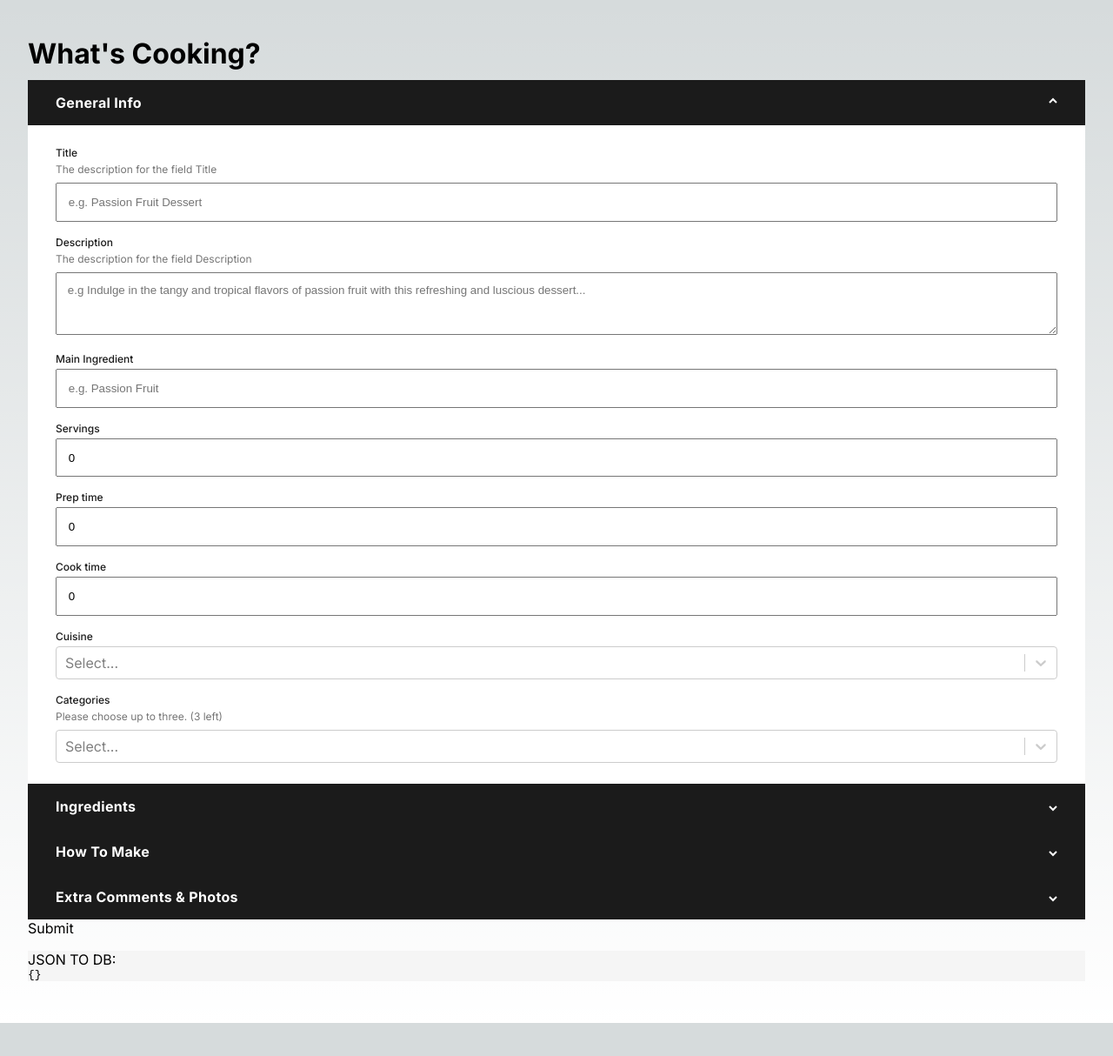
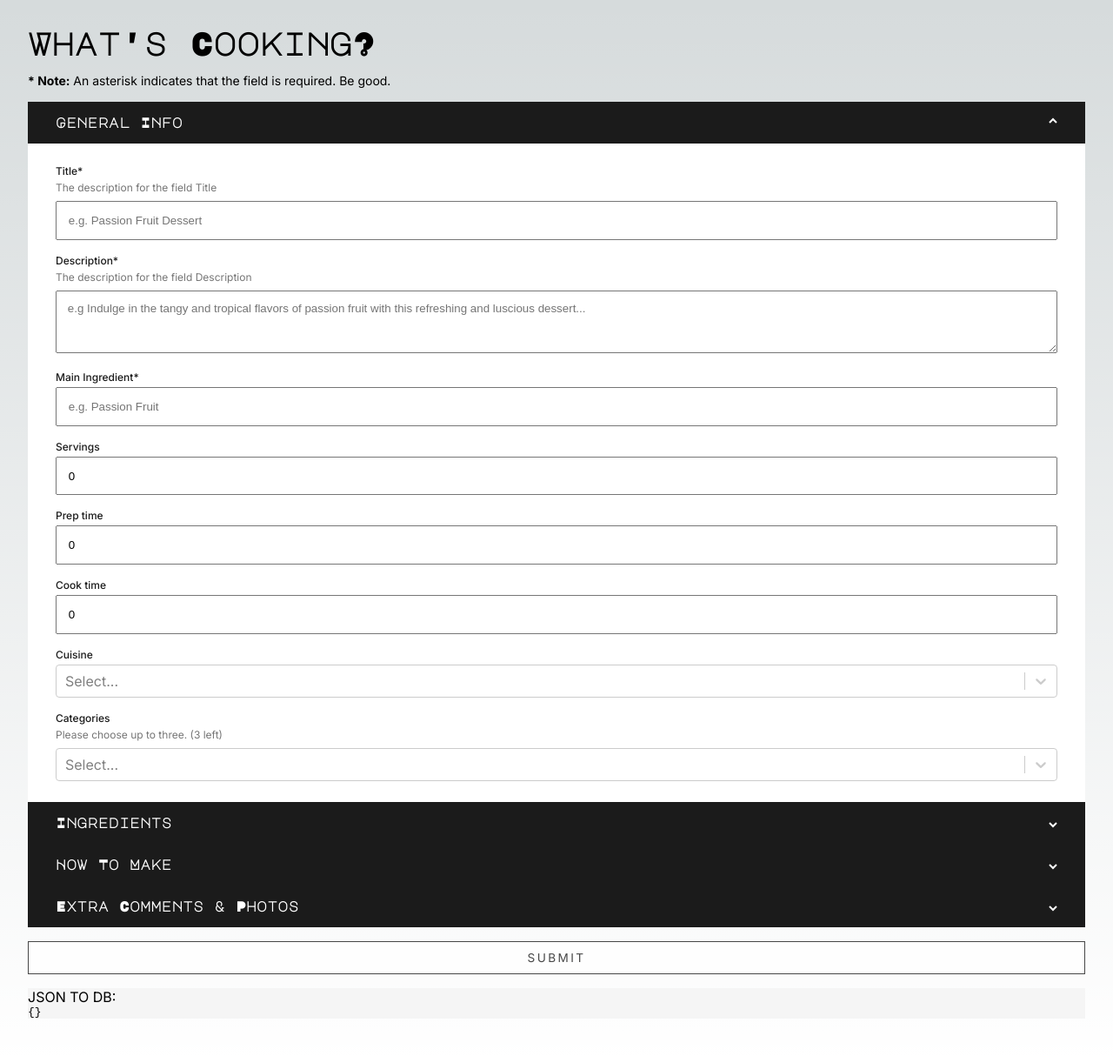
Before and after one commit to tatsOre/cookbook-v2, a Next.js app: page /new in a window 1280 px wide. Shown: the top 1214 px of the page at 87% size. Before the commit the page ends 1176 px from the top, so only its background shows below. Built offline with nearby package versions, Linux system fonts and the light colour scheme.

Commit message:
Added styles for Inputs, Button, disabled Recipe form button when form is invalid, fix classes names

```diff
--- a/src/components/Accordion/Accordion.module.scss
+++ b/src/components/Accordion/Accordion.module.scss
@@ -11,6 +11,9 @@
     padding: 1rem 2rem;
     display: flex;
     justify-content: space-between;
+    /** update: */
+    font-family: v.$font-accent;
+    font-size: 1rem;
     font-weight: bold;
     letter-spacing: 0.02rem;
 }
--- a/src/components/Button/Button.module.scss
+++ b/src/components/Button/Button.module.scss
@@ -1,27 +1,8 @@
-//@use '../../shared/variables' as v;
-@use "sass:map";
+@use '../../styles/Variables.module.scss' as v;
 
+$button-border-radius: 0px;
 
-$color-base: rgb(232, 132, 232);
-$color-accent: grey;
-
-
-
-
-
-// define accent color, por primary button avoid negative buttons
-// https://makeitclear.com/ux-ui-tips-a-guide-to-creating-buttons/#:~:text=Studies%20by%20the%20MIT%20Touch,the%20average%20size%20of%20fingertips.
-
-// primary action
-// secondary action
-$color-medium-grey: grey;
-$button-border-radius: 2px;
-$button-border-color: blue;
-$button-text-color: blue;
-$button-background-color: lightblue;
-$color-white: white;
-$color-secondary-purple: purple;
-
+/** Unstyled Buttons: **/
 .button {
     --webkit-appearance: none;
     border-radius: 0;
@@ -35,14 +16,17 @@ $color-secondary-purple: purple;
     font: inherit;
 }
 
-.button__styled {
+/** Styled Buttons: **/
+.button__base {
     display: flex;
     align-items: center;
     justify-content: center;
-    font-weight: bold;
     font-size: 0.85rem; // add variable
-    border: 1px solid $button-border-color;
+    letter-spacing: 0.15rem;
+    text-transform: uppercase;
+    border: 1px solid transparent;
     border-radius: $button-border-radius;
+
     /* Buttons with label: */
     padding: 0.625rem 1.5rem;
 
@@ -51,62 +35,48 @@ $color-secondary-purple: purple;
         opacity: 0.8;
     }
 
-    &__icon {
+    &--icon {
         /* Buttons without label: */
         padding: 0.75rem;
     }
 
-    &__filled {
-        color: $button-text-color;
-        background-color: $button-background-color;
+    &--default {
+        color: v.$color-rich-black;
+        background-color: v.$color-white;
+        border-color: v.$color-rich-black;
 
         &:hover:not([disabled]) {
-            background-color: $color-medium-grey;
+            color: v.$color-white;
+            background-color: v.$color-rich-black;
+            border-color: v.$color-rich-black;
         }
     }
 
-    &__light {
-        color: $color-white;
-        background-color: $color-secondary-purple;
-        border-color: aqua;
-
-        &:hover:not([disabled]) {
-            background-color: $color-secondary-purple;
-        }
+    &--filled {
+        &:hover:not([disabled]) {}
     }
 
-    &__outline {
-        color: $color-white;
-        background-color: $color-secondary-purple;
-        border-color: aqua;
+    &--light {
 
-        &:hover:not([disabled]) {
-            background-color: red;
-        }
+
+        &:hover:not([disabled]) {}
     }
 
-    &--default {
-        color: $button-text-color;
-        background-color: $button-background-color;
+    &--outline {
 
-        &:hover:not([disabled]) {
-            background-color: $color-medium-grey;
-        }
+
+        &:hover:not([disabled]) {}
     }
 
     &__text {
-        color: $button-text-color;
-        background-color: $button-background-color;
 
-        &:hover:not([disabled]) {
-            background-color: $color-medium-grey;
-        }
+
+        &:hover:not([disabled]) {}
     }
 
-    &__compact {
+    &--compact {
         /* 13px */
         font-size: 0.813rem;
-        border-radius: 20px;
         padding: 0.75rem 1.15rem;
     }
 
--- a/src/components/Button/index.js
+++ b/src/components/Button/index.js
@@ -1,26 +1,23 @@
 import PropTypes from 'prop-types'
 import cx from '../utils/cx'
-
 import Icon from '../Icon'
 import UnstyledButton from './UnstyledButton'
 
 import styles from './Button.module.scss'
-// todo: for icons use: tabler icons react
-// TODO handle better lo de primary button, pues que mamera Button.Primary todo el tiempo.
 
-const ButtonAppearances = {
+const BUTTON_APPEARANCES = {
     Primary: 'primary',
     Secondary: 'secondary',
     Danger: 'danger',
     Warning: 'standard'
 }
 
-const ButtonVariants = {
-    Filled: 'filled',
-    Light: 'light',
-    Outline: 'outline',
-    Default: 'default',
-    Text: 'text' // text, hover: color
+const BUTTON_VARIANTS = {
+    FILLED: 'filled',
+    LIGHT: 'light',
+    OUTLINE: 'outline',
+    DEFAULT: 'default',
+    TEXT: 'text' // text, hover: color
 }
 
 /**
@@ -45,9 +42,12 @@ function Button(props) {
         ...rest
     } = props
 
+    const buttonVariantClass = `button__base--${variant || BUTTON_VARIANTS.DEFAULT}`
+
     const classes = cx([
-        styles[`button__${variant || 'filled'}`],
-        appearance && styles[`button__${appearance}`],
+        styles.button__base,
+        styles[buttonVariantClass],
+        appearance && styles[`button--${appearance}`],
         !children && styles['button__icon'],
         className
     ])
--- a/src/components/Input/InputLabel/index.js
+++ b/src/components/Input/InputLabel/index.js
@@ -19,7 +19,7 @@ function InputLabel(props) {
     return (
         <label htmlFor={htmlFor} id={id} className={classes}>
             {children}
-            {required && <span aria-hidden>{' *'}</span>}
+            {required && <span aria-hidden>{'*'}</span>}
         </label>)
 }
 
--- a/src/components/RecipeForm/GeneralInfoFieldset.js
+++ b/src/components/RecipeForm/GeneralInfoFieldset.js
@@ -29,11 +29,11 @@ function GeneralInfoFieldset({ assets, fields }) {
     return (
         <>
             <TextInput
-            className={'texttito'}
                 label={TITLE.LABEL}
                 description={TITLE.DESC}
+                error={errors[TITLE.NAME]?.message}
                 placeholder={TITLE.PLACEHOLDER}
-                error={errors[TITLE.NAME]?.message}
+                required
                 {...register(TITLE.NAME, {
                     required: TITLE.RULES.REQUIRED
                 })}
@@ -44,6 +44,7 @@ function GeneralInfoFieldset({ assets, fields }) {
                 description={DESCRIPTION.DESC}
                 error={errors[DESCRIPTION.NAME]?.message}
                 placeholder={DESCRIPTION.PLACEHOLDER}
+                required
                 {...register(DESCRIPTION.NAME, {
                     required: DESCRIPTION.RULES.REQUIRED
                 })}
@@ -53,6 +54,7 @@ function GeneralInfoFieldset({ assets, fields }) {
                 label={MAIN_INGR.LABEL}
                 error={errors[MAIN_INGR.NAME]?.message}
                 placeholder={MAIN_INGR.PLACEHOLDER}
+                required
                 {...register(MAIN_INGR.NAME, {
                     required: MAIN_INGR.RULES.REQUIRED
                 })}
--- a/src/components/RecipeForm/IngredientsFieldset.js
+++ b/src/components/RecipeForm/IngredientsFieldset.js
@@ -114,8 +114,9 @@ function IngredientsFieldset({ assets, fields }) {
 
                         <TextInput
                             label={ITEM_NAME.LABEL}
+                            error={ingrNameFieldError}
                             placeholder={ITEM_NAME.PLACEHOLDER}
-                            error={ingrNameFieldError}
+                            required
                             {...register(`${INGS_NAME}.${index}.${ITEM_NAME.NAME}`, {
                                 required: ITEM_NAME.RULES.REQUIRED
                             })}
--- a/src/components/SubmitRecipe.js
+++ b/src/components/SubmitRecipe/SubmitRecipe.js
@@ -1,18 +1,16 @@
 import React, { useState } from 'react'
 import { useForm, FormProvider } from 'react-hook-form'
 
-import ExtraInfoFieldset from './RecipeForm/ExtraInfoFieldset'
-import IngredientsFieldset from './RecipeForm/IngredientsFieldset'
-import InstructionsFieldset from './RecipeForm/InstructionsFieldset'
-import GeneralInfoFieldset from './RecipeForm/GeneralInfoFieldset'
+import ExtraInfoFieldset from '../RecipeForm/ExtraInfoFieldset'
+import IngredientsFieldset from '../RecipeForm/IngredientsFieldset'
+import InstructionsFieldset from '../RecipeForm/InstructionsFieldset'
+import GeneralInfoFieldset from '../RecipeForm/GeneralInfoFieldset'
+import { Form } from '../Input'
+import Button from '../Button'
+import Accordion from '../Accordion'
 
-import { Form } from './Input'
-import Button from './Button'
-import Accordion from './Accordion'
-
-import { RECIPE_FIELDS_ATTRIBUTES } from './RecipeForm/utils/constants'
-
-import { deNormalizeData, getFormAccordionState, normalizeData } from './SubmitRecipe/utils'
+import { RECIPE_FIELDS_ATTRIBUTES } from '../RecipeForm/utils/constants'
+import { deNormalizeData, getFormAccordionState, normalizeData } from './utils'
 
 import styles from '@/styles/Form.module.css'
 
@@ -64,6 +62,9 @@ function SubmitRecipe({ data, assets }) {
     return (
         <FormProvider {...methods}>
             <Form onSubmit={methods.handleSubmit(onSubmit, onErrors)} >
+                <p style={{ marginBlockEnd: '1rem', fontSize: '14px' }}>
+                    <b>* Note:</b> An asterisk indicates that the field is required. Be good.
+                </p>
                 <Accordion
                     value={accState}
                     onChange={setAccState}
@@ -112,7 +113,12 @@ function SubmitRecipe({ data, assets }) {
                     </Accordion.Item>
                 </Accordion>
 
-                <Button type='submit'>Submit</Button>
+                <Button
+                    style={{ width: '100%', marginBlockStart: '1rem' }} type='submit'
+                    disabled={!methods.formState.isValid}
+                >
+                    Submit
+                </Button>
             </Form>
 
             <div className={styles.pre}>
--- a/src/pages/new.js
+++ b/src/pages/new.js
@@ -1,6 +1,6 @@
 import Head from 'next/head'
 import { Inter } from 'next/font/google'
-import SubmitRecipe from '@/components/SubmitRecipe'
+import SubmitRecipe from '@/components/SubmitRecipe/SubmitRecipe'
 import styles from '@/styles/Home.module.scss'
 
 const inter = Inter({ subsets: ['latin'] })
@@ -140,7 +140,7 @@ function Page() {
             <link rel="icon" href="/favicon.ico" />
         </Head>
         <main className={`${styles.main} ${inter.className}`}>
-            <h1 style={{ lineHeight: '60px'}}>What's Cooking?</h1>
+            <h1 className={styles.heading}>What's Cooking?</h1>
             <SubmitRecipe data={TESTING_EMPTY} assets={ASSETS} />
         </main>
     </>
--- a/src/styles/Home.module.scss
+++ b/src/styles/Home.module.scss
@@ -1,4 +1,12 @@
+@use './Variables.module.scss' as v;
+
 .main {
   padding: 2rem;
   min-height: 100vh;
 }
+
+.heading {
+  font-family: v.$font-accent;
+  font-size: 2.25rem;
+  margin-block-end: 1rem;
+}
--- a/src/styles/Variables.module.scss
+++ b/src/styles/Variables.module.scss
@@ -1,3 +1,5 @@
+@import url('https://fonts.googleapis.com/css2?family=Major+Mono+Display&display=swap');
+
 /** COLOR **/
 
 $color-state-error: #FF0000;
@@ -17,6 +19,9 @@ $color-callout-hover: #FBAF85;
 
 
 /** TYPOGRAPHY */
+$font-accent: 'Major Mono Display', monospace;
+$font-base: 'Helvetica';
+
 $font-size-10: 0.625rem;
 $font-size-12: 0.75rem;
 $font-size-14: 0.875rem;
```
